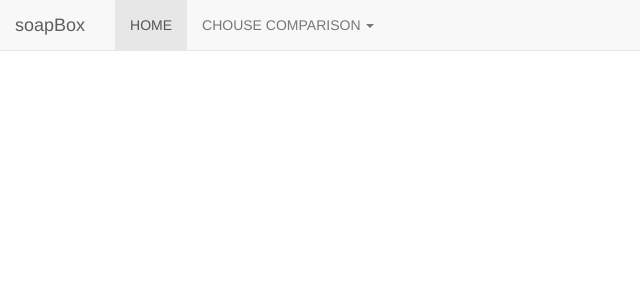
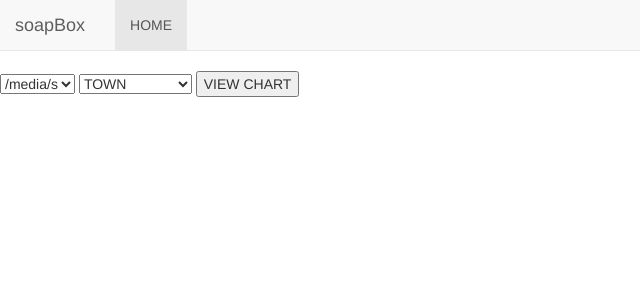
Before and after one commit to fantasy-is-absent/soapBox, a Flask app: template templates/viewSalary.html in a window 1280 px wide. Shown: the top 300 px of the page, without its empty margins (0-640 px from the left). Run offline with Flask 2, Linux system fonts and the light colour scheme; the template is opened without the code that fills it: most values are stand-ins (such as "Sample title", 1, 10 or a date in 2020); some libraries are stand-ins or nearby versions.

Commit message:
use http methods

```diff
--- a/soapBox.py
+++ b/soapBox.py
@@ -5,7 +5,7 @@ from dataBase.dataBase import dataBase
 
 app = Flask(__name__)
 
-@app.route('/', methods=['GET', 'POST'])
+@app.route('/')
 def home():
     return render_template('home.html')
 
@@ -13,22 +13,34 @@ def home():
 @app.route('/viewData')
 
 def viewDataStart():
-	parser = parserSalaries('/home/mira/projects/soapBox/parser/data/')
-	return render_template('viewDataStart.html', listNameFiles = parser.listNameFiles)
+	data = parserSalaries('/home/mira/projects/soapBox/parser/data/')
+	return render_template('viewDataStart.html', listNameFiles = data.listNameFiles)
 
 
 @app.route('/viewData/<string:nameFile>')
 
 def viewData(nameFile = ''):
-	parser = parserSalaries('/home/mira/projects/soapBox/parser/data/')
 	db = dataBase()
-	return render_template('viewData.html', listNameFiles = parser.listNameFiles, db = db.selectData(nameFile))
+	return render_template('viewData.html', db = db.selectData(nameFile))
 
 
-@app.route('/viewSalary')
+@app.route('/viewSalary', methods=['GET'])
 
 def viewSalary():
-	return render_template('viewSalary.html')
+	data = parserSalaries('/home/mira/projects/soapBox/parser/data/')
+	return render_template('viewSalary.html', listNameFiles = data.listNameFiles)
+
+
+@app.route('/viewSalary', methods=['POST'])
+
+def viewChart():
+	chartOption = request.form['chartOption']
+	nameTable = request.form['nameTable']
+	print chartOption
+	print nameTable
+	print '!!!!!!!!!!!!!!!!!!!!!!!!!!!!!!!!!!!!!!!!!!!!!!!!!!!!!!'
+	data = parserSalaries('/home/mira/projects/soapBox/parser/data/')
+	return render_template('viewChart.html', listNameFiles = data.listNameFiles)
 
 
 if __name__ == '__main__':
--- a/templates/viewSalary.html
+++ b/templates/viewSalary.html
@@ -2,37 +2,31 @@
 
 
 {% block addNavBar %}
-    <li class="dropdown">
-        <a href="#" class="dropdown-toggle" data-toggle="dropdown" role="button" aria-haspopup="true" aria-expanded="false">
-            CHOUSE COMPARISON
-            <span class="caret"></span>
-        </a>
 
-        <ul class="dropdown-menu" aria-labelledby="dropdownMenu1">
-                <li>
-                    <a href="/viewSalary/town">
-                        TOWN
-                    </a>
-                </li>
+{% endblock %}
 
-                <li>
-                    <a href="/viewSalary/post">
-                        POST
-                    </a>
-                </li>
+{% block content %}
+<div>
+    <form method="POST">
+        <select name="nameTable">
+            {% for nameFile in listNameFiles %}
+				<option value="{{ nameFile[:-4] }}">
+					{{ nameFile[:-9] }}
+				</option>
+			{% endfor %}
+        </select>
 
-                <li>
-                    <a href="/viewSalary/expetience">
-                        EXPETIENCE
-                    </a>
-                </li>
+        <select name="chartOption">
+            <option value="town">TOWN</option>
+            <option value="post">POST</option>
+            <option value="experience">EXPERIENCE</option>
+            <option value="lenguage">LENGUAGE</option>
+        </select>
 
-                <li>
-                    <a href="/viewSalary/lenguage">
-                        LENGUAGE
-                    </a>
-                </li>
+        <button type="submit"> VIEW CHART </button>
+    </form>
+</div>
 
-        </ul>
-    </li>
+{% block chart %} {% endblock %}
+
 {% endblock %}
```
Also changed, not shown: templates/home.html (+0 -21 lines), templates/viewChart.html (added, +22 -0 lines).
